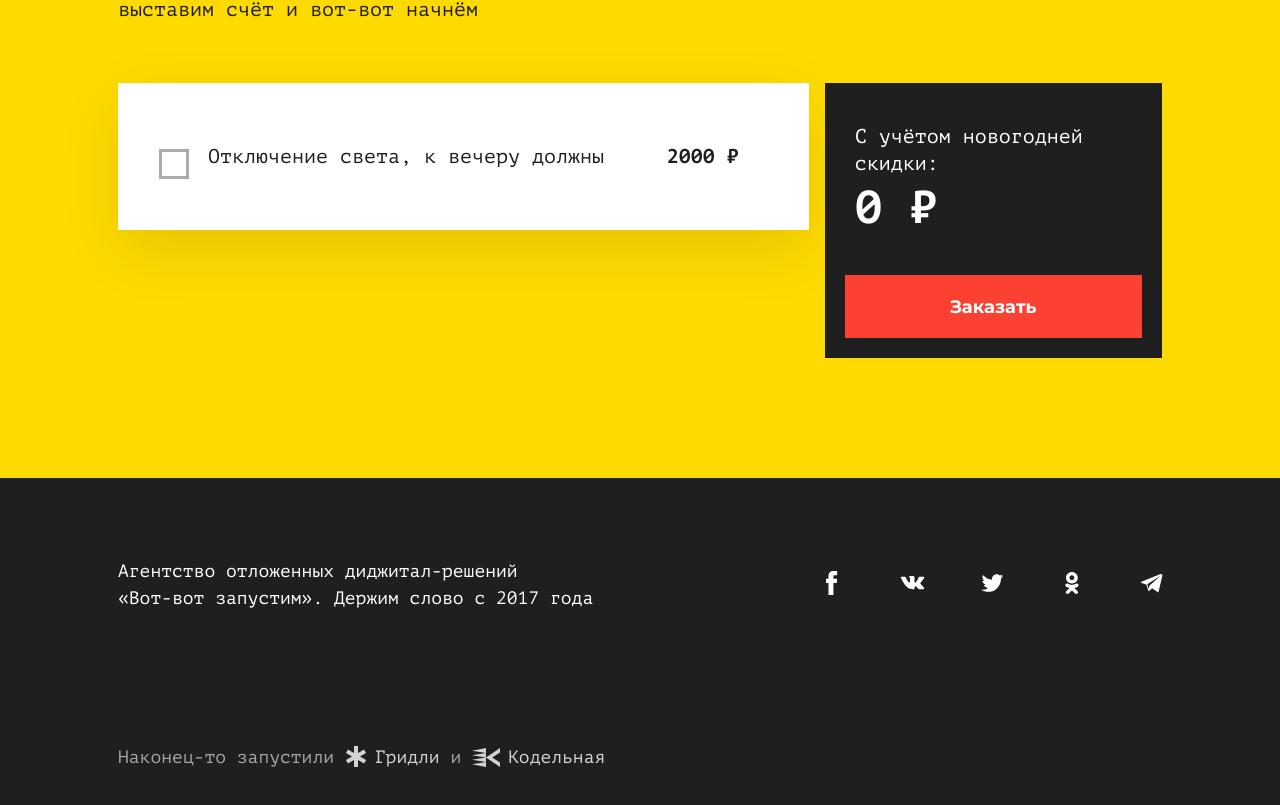
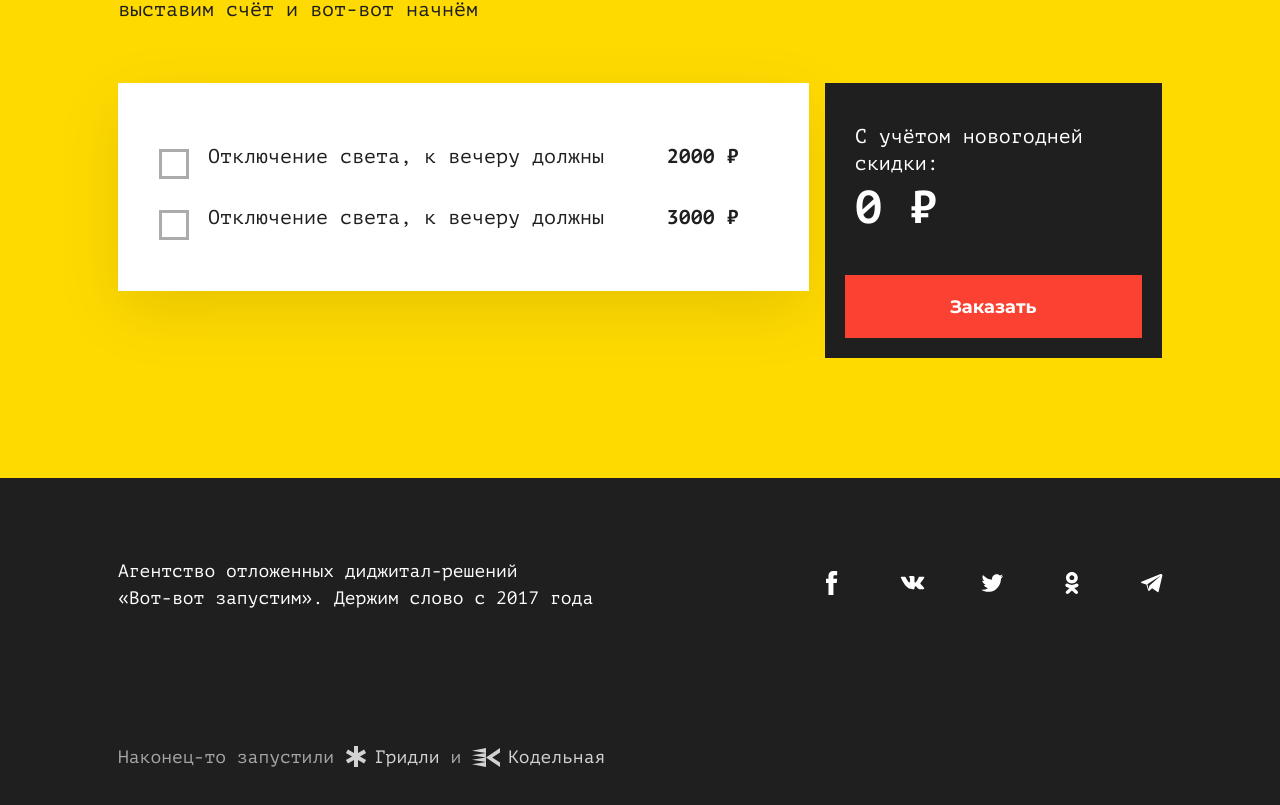
Before and after one commit to zhabinskiy/vot-vot.net, a React (Create React App) app: page / in a window 1280 px wide. Shown: the part 6255-7060 px from the top of the page. Built offline with nearby package versions, Linux system fonts and the light colour scheme.

Commit message:
feat: add events to Form

```diff
--- a/src/Form/Input.js
+++ b/src/Form/Input.js
@@ -95,12 +95,12 @@ const Price = styled.div`
   padding-left: 20px;
 `;
 
-export default ({ onClick, checked, children, price }) => (
-  <Label onClick={onClick}>
-    <Content onClick={onClick}>
-      <Checkbox type="checkbox" checked={checked} value={price} onClick={onClick} />
+export default ({ onChange, price, children }) => (
+  <Label onChange={onChange}>
+    <Content onChange={onChange}>
+      <Checkbox type="checkbox" value={price} onChange={onChange} />
       <Title>{children}</Title>
     </Content>
-    <Price onClick={onClick}>{price} ₽</Price>
+    <Price>{price || '0'} ₽</Price>
   </Label>
 );
--- a/src/Form/Result.js
+++ b/src/Form/Result.js
@@ -64,12 +64,12 @@ const Button = styled.button`
   }
 `;
 
-export default ({ price }) => (
+export default ({ totalPrice, onClick }) => (
   <Container>
     <Content>
       <Title>С учётом новогодней скидки:</Title>
-      <Price>{price || '0'} ₽</Price>
+      <Price>{totalPrice || '0'} ₽</Price>
     </Content>
-    <Button>Заказать</Button>
+    <Button onClick={onClick}>Заказать</Button>
   </Container>
 );
--- a/src/Form/index.js
+++ b/src/Form/index.js
@@ -33,10 +33,16 @@ const Fields = styled.form`
 export default class Form extends Component {
   state = { totalPrice: 0 };
 
-  handleChange = (value) => {
+  handleChange = (value, index) => {
     this.setState(prevState => ({
-      isChecked: !prevState.isChecked,
-      totalPrice: value,
+      [index]: !prevState[index],
+      totalPrice: this.state[index] ? this.state.totalPrice - value : this.state.totalPrice + value,
+    }));
+  };
+
+  modalHandler = () => {
+    this.setState(prevState => ({
+      isModalOpened: !prevState.isModalOpened,
     }));
   };
 
@@ -64,17 +70,16 @@ export default class Form extends Component {
             <Row>
               <Col xs={12} lg={8}>
                 <Fields>
-                  <Input
-                    price={2000}
-                    checked={this.state.isChecked}
-                    onClick={() => this.handleChange(2000)}
-                  >
+                  <Input price={2000} onChange={() => this.handleChange(2000, 1)}>
+                    Отключение света, к вечеру должны
+                  </Input>
+                  <Input price={3000} onChange={() => this.handleChange(3000, 2)}>
                     Отключение света, к вечеру должны
                   </Input>
                 </Fields>
               </Col>
               <Col xs={12} lg={4}>
-                <Result price={this.state.totalPrice} />
+                <Result totalPrice={this.state.totalPrice} onClick={this.modalHandler} />
               </Col>
             </Row>
           </Grid>
```
